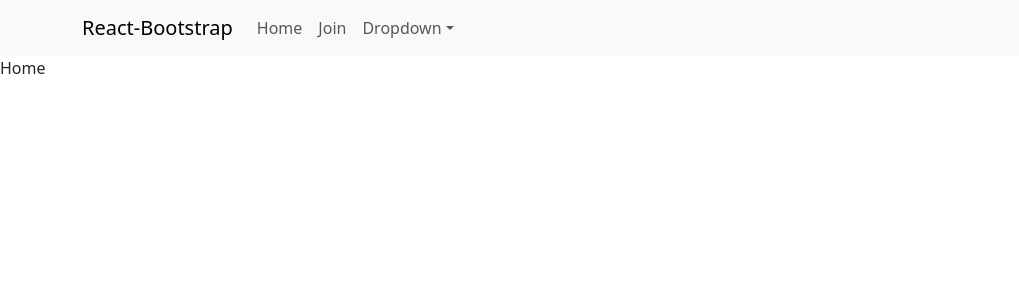
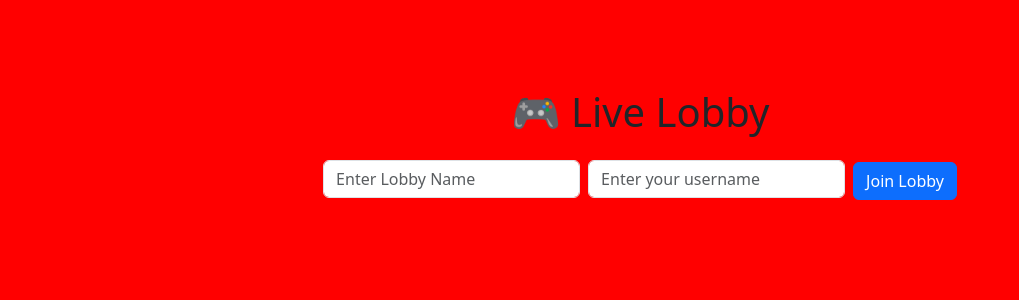
Before and after one commit to johnmartinroque/Guessroom, a React (Create React App) app in the folder frontend/: page / in a window 1280 px wide. Shown: the top 300 px of the page, without its empty margins (0-1019 px from the left). Built offline with nearby package versions, Linux system fonts and the light colour scheme; no server answers.

Commit message:
connected app.css and fixed leave lobby button

```diff
--- a/frontend/src/App.css
+++ b/frontend/src/App.css
@@ -1,38 +1,5 @@
-.App {
+body {
+  padding: 4rem;
   text-align: center;
+  background-color: red !important;
 }
-
-.App-logo {
-  height: 40vmin;
-  pointer-events: none;
-}
-
-@media (prefers-reduced-motion: no-preference) {
-  .App-logo {
-    animation: App-logo-spin infinite 20s linear;
-  }
-}
-
-.App-header {
-  background-color: #282c34;
-  min-height: 100vh;
-  display: flex;
-  flex-direction: column;
-  align-items: center;
-  justify-content: center;
-  font-size: calc(10px + 2vmin);
-  color: white;
-}
-
-.App-link {
-  color: #61dafb;
-}
-
-@keyframes App-logo-spin {
-  from {
-    transform: rotate(0deg);
-  }
-  to {
-    transform: rotate(360deg);
-  }
-}
--- a/frontend/src/App.js
+++ b/frontend/src/App.js
@@ -5,14 +5,15 @@ import Home from "./screens/Home";
 import Header from "./components/Header";
 import Game from "./screens/Game";
 import GameSummary from "./screens/GameSummary";
+import "./App.css"
 function App() {
   return (
     <div>
       <Router>
-        <Header />
+        {/* <Header /> */}
         <Routes>
-          <Route path="/" element={<Home />} />
-          <Route path="/join" element={<JoinLobby />} />
+          {/* <Route path="/" element={<Home />} /> */}
+          <Route path="/" element={<JoinLobby />} />
           <Route path="/game" element={<Game />} />
           <Route path="/gamesummary" element={<GameSummary />} />
         </Routes>
--- a/frontend/src/screens/Game.jsx
+++ b/frontend/src/screens/Game.jsx
@@ -104,7 +104,7 @@ function Game() {
   };
   const leaveLobby = () => {
     socket.emit("leaveLobby", { lobbyName, username });
-    navigate("/join");
+    navigate("/");
   };
 
   const voteSkip = () => {
```
